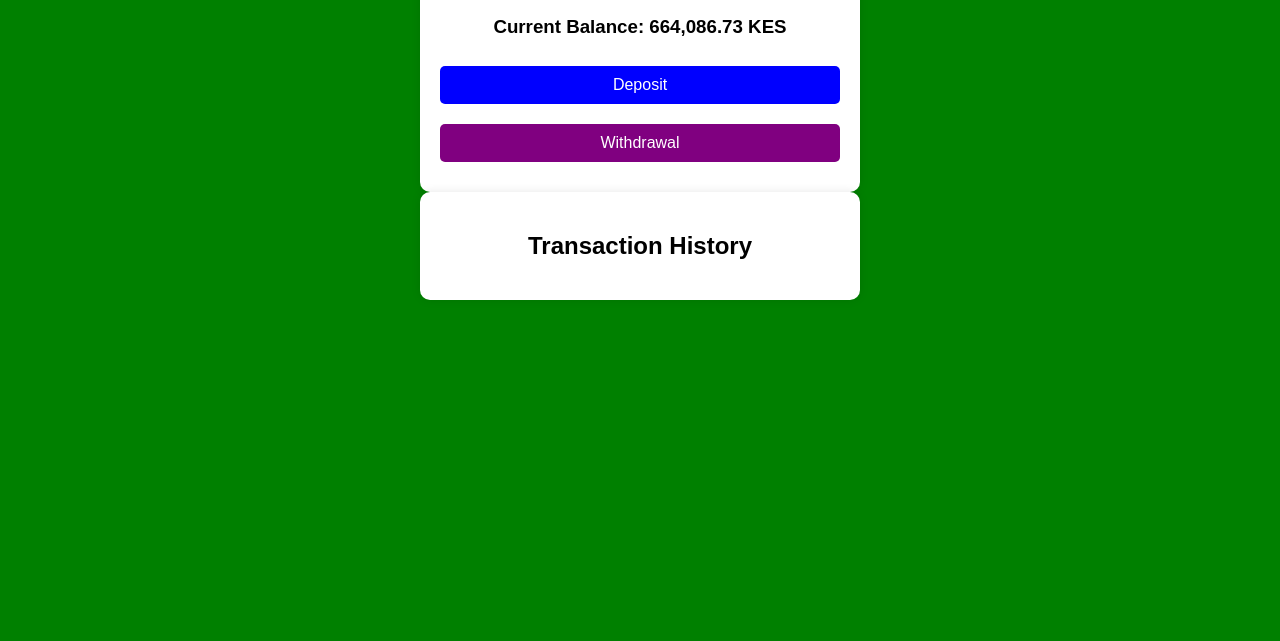
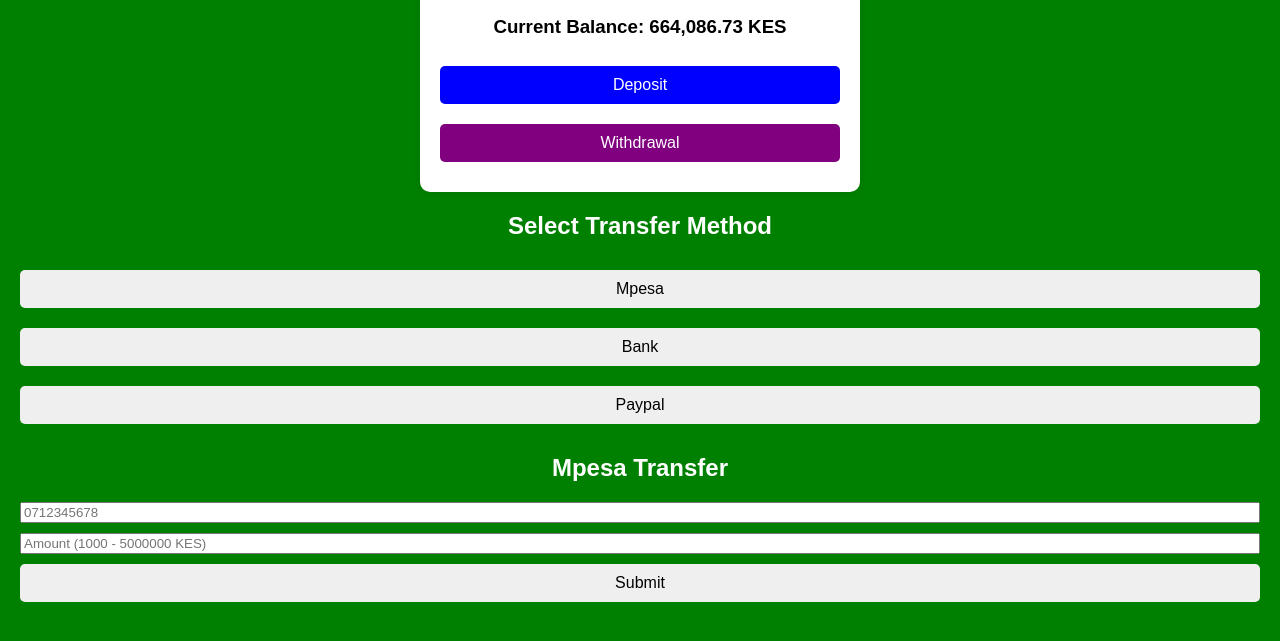
Before and after one commit to abigaelamah/App, a plain HTML site: page index.html in a window 1280 px wide. Shown: the part 133-774 px from the top of the page. Drawn offline with Linux system fonts and the light colour scheme.

Commit message:
Update index.html

```diff
--- a/index.html
+++ b/index.html
@@ -52,20 +52,18 @@
     <div>
 
     </div>
+    <div>
 
-    <div class="container" id="transaction-history-page">
-        <h2>Transaction History</h2>
-        <ul id="transaction-history">
     </div>
 
-    <div class="container hidden" id="withdrawal-page">
+    <div id="withdrawal-page">
         <h2>Select Transfer Method</h2>
         <button onclick="showMpesaPage()">Mpesa</button>
         <button onclick="showBankPage()">Bank</button>
         <button onclick="showPaypalPage()">Paypal</button>
     </div>
 
-    <div class="container hidden" id="mpesa-page">
+    <div id="mpesa-page">
         <h2>Mpesa Transfer</h2>
         <div class="input-group">
             <input type="text" id="mpesa-number" placeholder="0712345678" required>
```
